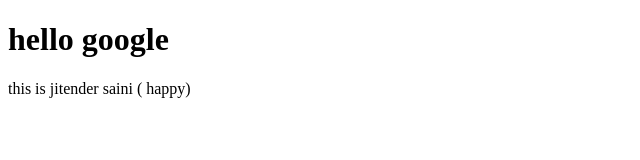
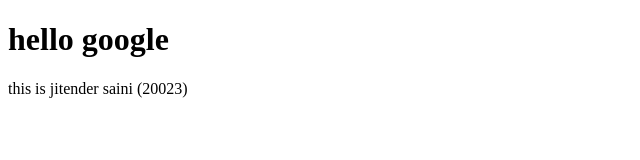
Before and after one commit to jitendersainik2006-ops/localman-, a plain HTML site: page index.html in a window 1280 px wide. Shown: the full height of the page, 0-640 px from the left. Drawn offline with Linux system fonts and the light colour scheme.

Commit message:
add samthin new one

```diff
--- a/index.html
+++ b/index.html
@@ -7,6 +7,6 @@
 </head>
 <body>
     <h1> hello google</h1>
-<p> this is jitender saini  ( happy)</p>
+<p> this is jitender saini  (20023)</p>
 </body>
 </html>
```
